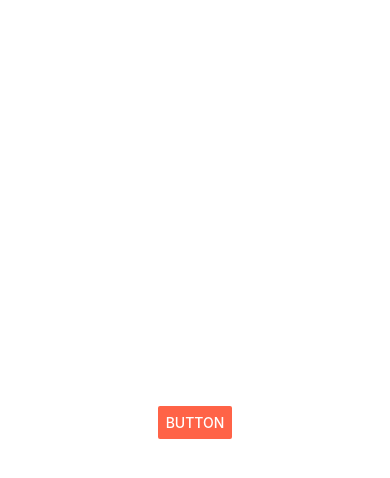
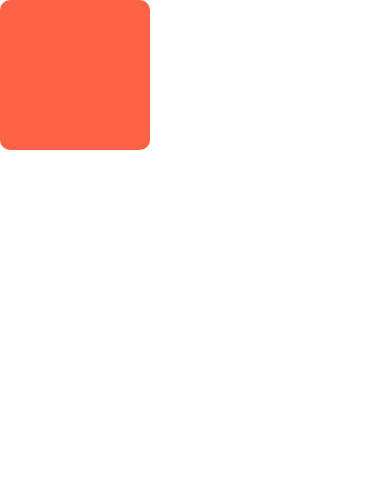
Before and after one commit to TonyOladapo/expo-animations, a React Native app: screen / in a window 390 px wide. Shown: the top 478 px of the page. Built offline with nearby package versions, Linux system fonts and the light colour scheme.

Commit message:
create setNativeProps

```diff
--- a/App.js
+++ b/App.js
@@ -27,6 +27,7 @@ import ColorsBackground from "./components/ColorsBackground";
 import RotationMore from "./components/RotationMore";
 import Extrapolate from "./components/Extrapolate";
 import CreateAnimatedComponent from "./components/CreateAnimatedComponent";
+import SetNativeProps from "./components/SetNativeProps";
 
 export default function App() {
   return (
@@ -56,7 +57,8 @@ export default function App() {
       {/* <ColorsBackground /> */}
       {/* <RotationMore /> */}
       {/* <Extrapolate /> */}
-      <CreateAnimatedComponent />
+      {/* <CreateAnimatedComponent /> */}
+      <SetNativeProps />
     </View>
   );
 }
--- /dev/null
+++ b/components/SetNativeProps.js
@@ -0,0 +1,62 @@
+import React, { useState } from "react";
+import {
+  Animated,
+  Dimensions,
+  StyleSheet,
+  Text,
+  TouchableWithoutFeedback,
+  View,
+} from "react-native";
+
+const Colors = () => {
+  const [animation, setAnimation] = useState(new Animated.ValueXY());
+  const [state, setState] = useState({
+    width: 0,
+    height: 0,
+  });
+
+  const animatedStyles = {
+    transform: animation.getTranslateTransform(),
+  };
+
+  const startAnimation = () => {
+    const { width, height } = Dimensions.get("window");
+  };
+
+  const saveDimensions = (e) => {
+    setState({
+      ...state,
+      width: e.nativeEvent.layout.width,
+      height: e.nativeEvent.layout.height,
+    });
+  };
+
+  return (
+    <View style={styles.container}>
+      <TouchableWithoutFeedback
+        onPress={startAnimation}
+        onLayout={saveDimensions}
+      >
+        <Animated.View style={[styles.box, animatedStyles]} />
+      </TouchableWithoutFeedback>
+    </View>
+  );
+};
+
+const styles = StyleSheet.create({
+  container: {
+    flex: 1,
+  },
+
+  box: {
+    backgroundColor: "tomato",
+    height: 150,
+    width: 150,
+    borderRadius: 10,
+    position: "absolute",
+    top: 0,
+    left: 0,
+  },
+});
+
+export default Colors;
```
